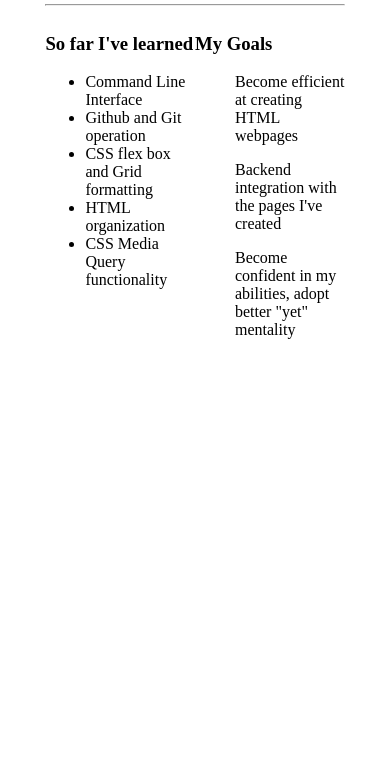
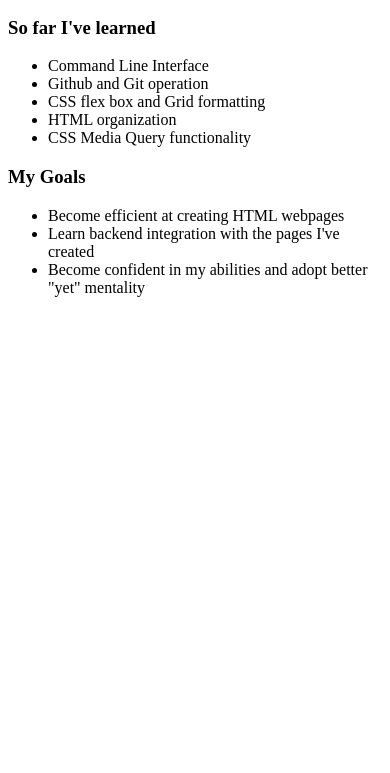
Before and after one commit to ip240Z/Deployable-lab, a plain HTML site: page index.html in a window 390 px wide. Shown: the part 71-844 px from the top of the page. Drawn offline with Linux system fonts and the light colour scheme.

Commit message:
cleaned up some html, fixed goal list. added media query for small screen

```diff
--- a/index.html
+++ b/index.html
@@ -13,7 +13,7 @@
             <h2>CoR Web Development</h2>
             <hr>
         </header>
-            <div  class="learn">
+        <div class="learn">
             <article>
                 <h3>So far I've learned</h3>
                 <ul>
@@ -28,9 +28,11 @@
         <article class="goals">
             <h3>My Goals</h3>
             <div>
-                    <ul>Become efficient at creating HTML webpages</ul>
-                    <ul>Backend integration with the pages I've created</ul>
-                    <ul>Become confident in my abilities, adopt better "yet" mentality</ul>
+                <ul>
+                <li>Become efficient at creating HTML webpages</li>
+                <li>Learn backend integration with the pages I've created</li>
+                <li>Become confident in my abilities and adopt better "yet" mentality</li>
+                </ul>
             </div>
         </article>
 </body>
--- a/style.css
+++ b/style.css
@@ -1,3 +1,4 @@
+@media screen and (min-width:400px) {
 .grid {
     display: grid;
     grid-template-columns: 10% 40% 40% 10%;
@@ -19,3 +20,4 @@
     grid-column: 3;
     grid-row: 2;
 }
+}
```
Lines whose indentation alone changed are shown as unchanged.
